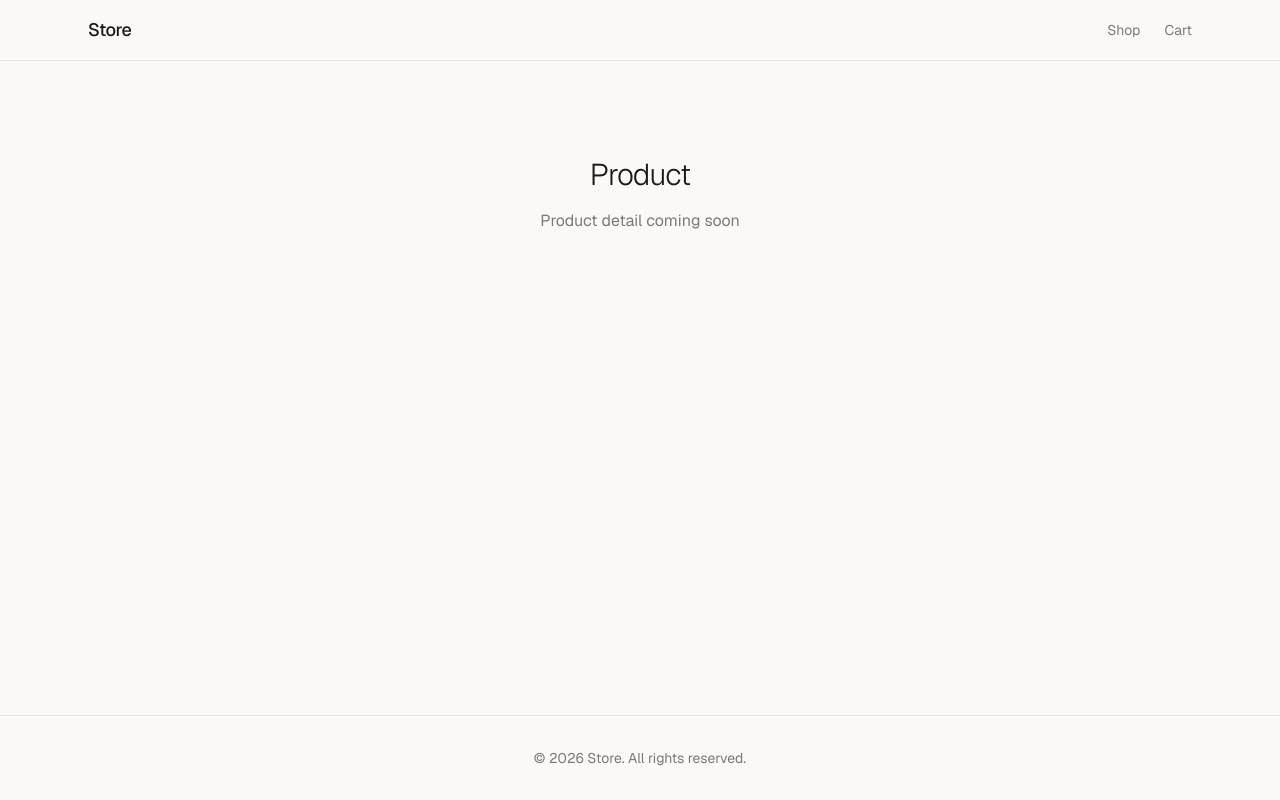
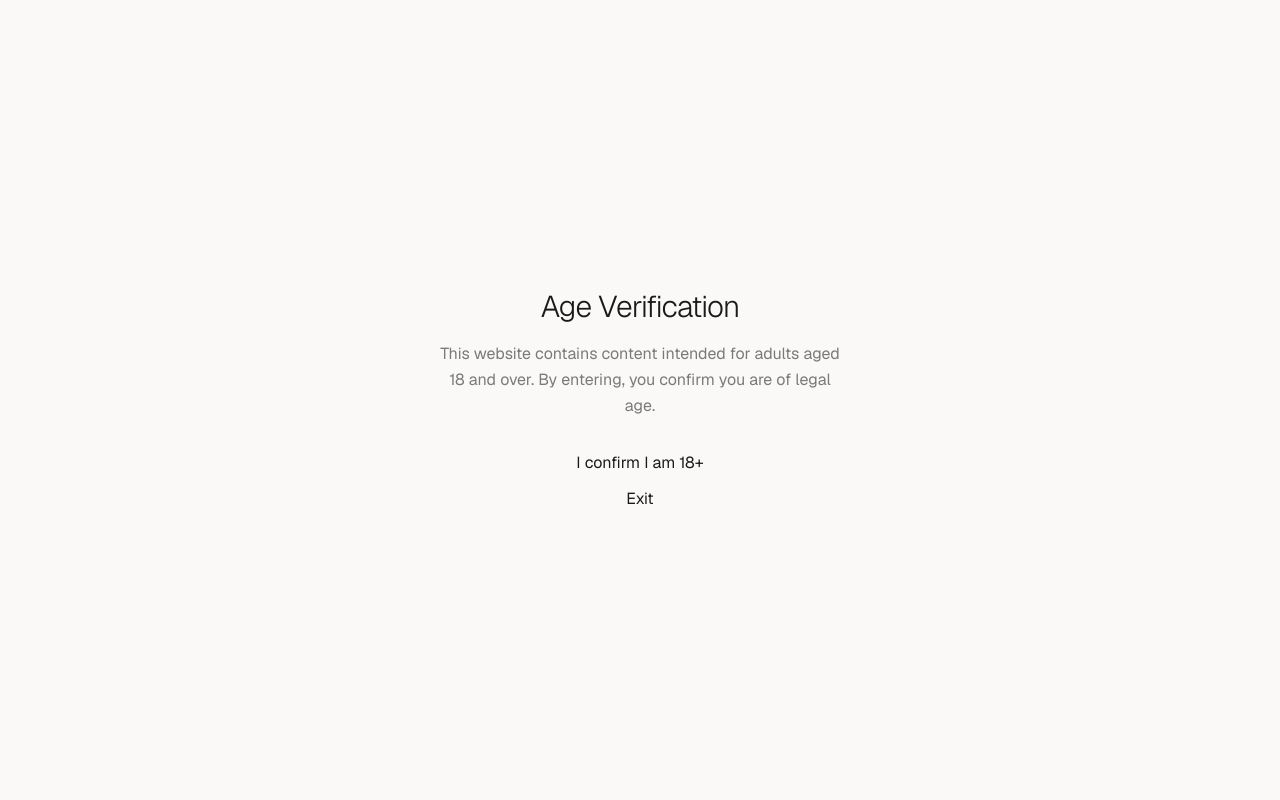
Before and after one commit to emmanuelukata/loveplug, a Next.js app: page /products/1 in a window 1280 px wide. Built offline with nearby package versions, Linux system fonts and the light colour scheme.

Commit message:
feat: add age verification gate

```diff
--- a/src/app/layout.tsx
+++ b/src/app/layout.tsx
@@ -3,6 +3,7 @@ import { Geist } from "next/font/google";
 import "./globals.css";
 import Header from "@/components/Header";
 import Footer from "@/components/Footer";
+import AgeGate from "@/components/AgeGate";
 
 const geist = Geist({
   variable: "--font-geist",
@@ -21,6 +22,7 @@ export default function RootLayout({ children }: LayoutProps<"/">) {
   return (
     <html lang="en" className={`${geist.variable} h-full antialiased`}>
       <body className="min-h-full flex flex-col font-sans">
+        <AgeGate />
         <Header />
         <main className="flex-1">{children}</main>
         <Footer />
--- /dev/null
+++ b/src/components/AgeGate.tsx
@@ -0,0 +1,75 @@
+"use client";
+
+import { useSyncExternalStore } from "react";
+import { setCookie } from "@/lib/cookies";
+
+const COOKIE_NAME = "age-confirmed";
+const COOKIE_DAYS = 30;
+
+function subscribeCookie(): () => void {
+  return () => {};
+}
+
+function getCookieSnapshot(): boolean {
+  if (typeof document === "undefined") return false;
+  const match = document.cookie.match(new RegExp(`(^| )${COOKIE_NAME}=([^;]+)`));
+  return match ? decodeURIComponent(match[2]) === "true" : false;
+}
+
+function getCookieServerSnapshot(): boolean {
+  return false;
+}
+
+export default function AgeGate() {
+  const confirmed = useSyncExternalStore(
+    subscribeCookie,
+    getCookieSnapshot,
+    getCookieServerSnapshot,
+  );
+
+  const handleConfirm = () => {
+    setCookie(COOKIE_NAME, "true", COOKIE_DAYS);
+    window.location.reload();
+  };
+
+  const handleExit = () => {
+    window.location.href = "https://google.com";
+  };
+
+  if (confirmed) {
+    return null;
+  }
+
+  return (
+    <div
+      className="fixed inset-0 z-50 flex items-center justify-center bg-background"
+      role="dialog"
+      aria-modal="true"
+      aria-label="Age verification"
+    >
+      <div className="w-full max-w-md px-6 text-center">
+        <h1 className="text-3xl font-light tracking-tight text-foreground">
+          Age Verification
+        </h1>
+        <p className="mt-4 text-muted leading-relaxed">
+          This website contains content intended for adults aged 18 and over.
+          By entering, you confirm you are of legal age.
+        </p>
+        <div className="mt-8 flex flex-col gap-3">
+          <button
+            onClick={handleConfirm}
+            className="w-full bg-accent px-8 py-3 text-sm font-medium text-background transition-colors hover:bg-accent-hover"
+          >
+            I confirm I am 18+
+          </button>
+          <button
+            onClick={handleExit}
+            className="w-full border border-border px-8 py-3 text-sm font-medium text-muted transition-colors hover:border-foreground hover:text-foreground"
+          >
+            Exit
+          </button>
+        </div>
+      </div>
+    </div>
+  );
+}
--- /dev/null
+++ b/src/lib/cookies.ts
@@ -0,0 +1,9 @@
+export function getCookie(name: string): string | null {
+  const match = document.cookie.match(new RegExp(`(^| )${name}=([^;]+)`));
+  return match ? decodeURIComponent(match[2]) : null;
+}
+
+export function setCookie(name: string, value: string, days: number): void {
+  const expires = new Date(Date.now() + days * 864e5).toUTCString();
+  document.cookie = `${name}=${encodeURIComponent(value)}; expires=${expires}; path=/; SameSite=Lax`;
+}
```
